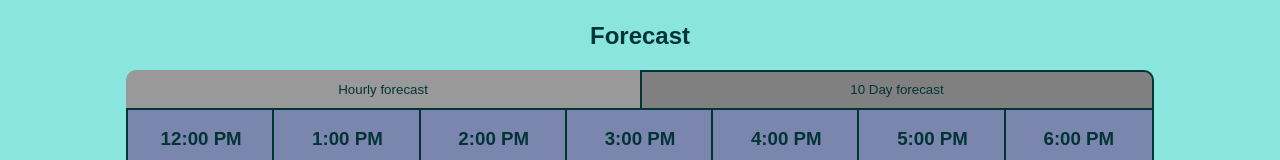
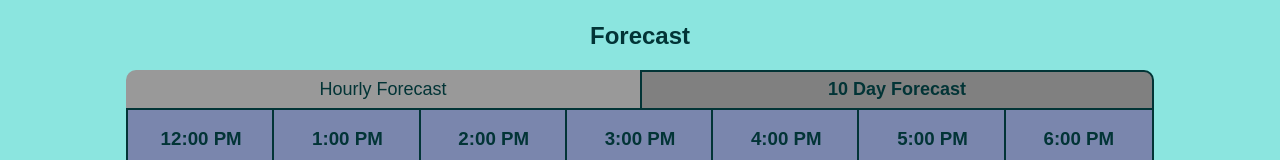
Before and after one commit to bottd/weathrly, a React (Create React App) app: page / in a window 1280 px wide. Shown: the part 389-549 px from the top of the page. Built offline with nearby package versions, Linux system fonts and the light colour scheme; no server answers.

Commit message:
Fix forecast selector button font and add font weight indicator for disabled button

```diff
--- a/src/ForecastControl.css
+++ b/src/ForecastControl.css
@@ -9,6 +9,8 @@
 .daily-forecast-button {
   background-color: #808080;
   border: 2px solid #023436;
+  font-size: 18px;
+  font-weight: bold;
   height: 40px;
   width: 50%;
 }
@@ -17,6 +19,7 @@
 .daily-forecast-button:disabled {
   background-color: #999;
   border: none;
+  font-weight: normal;
 }
 
 .hourly-forecast-button {
--- a/src/ForecastControl.js
+++ b/src/ForecastControl.js
@@ -5,8 +5,8 @@ class ForecastControl extends Component {
   render() {
     return (
       <div className='forecast-button-container'>
-        <button className='hourly-forecast-button' disabled={this.props.currentHourly} onClick={this.props.toggleHourly}>Hourly forecast</button>
-        <button className='daily-forecast-button' disabled={!this.props.currentHourly} onClick={this.props.toggleHourly}>10 Day forecast</button>
+        <button className='hourly-forecast-button' disabled={this.props.currentHourly} onClick={this.props.toggleHourly}>Hourly Forecast</button>
+        <button className='daily-forecast-button' disabled={!this.props.currentHourly} onClick={this.props.toggleHourly}>10 Day Forecast</button>
       </div>
     );
   }
```
